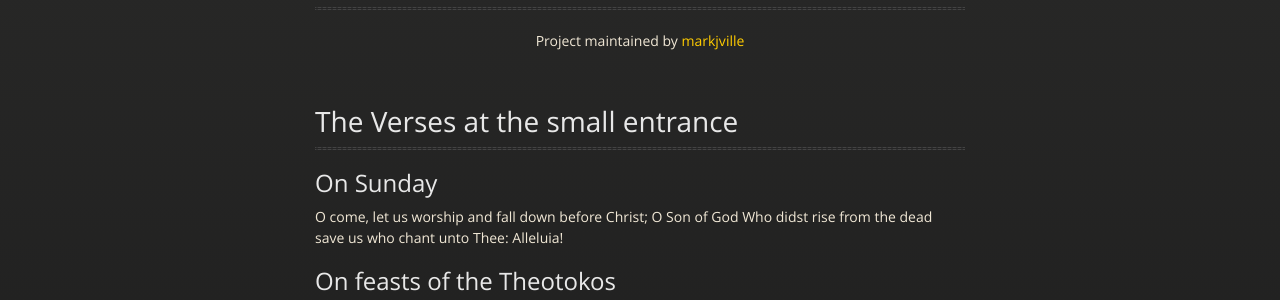
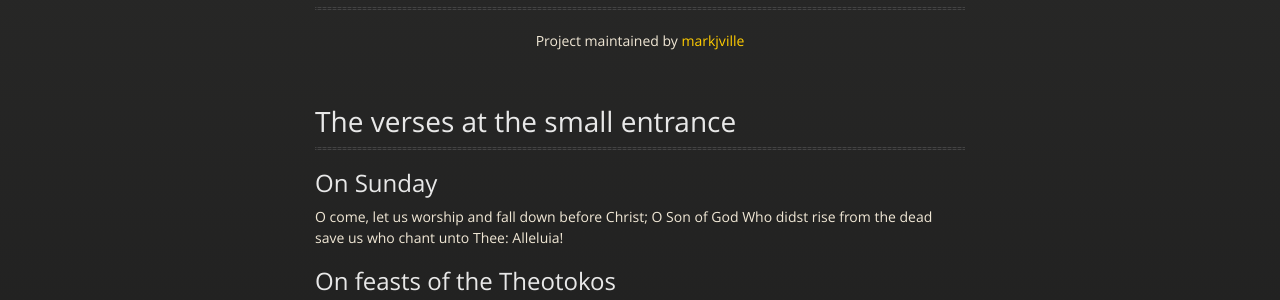
Before and after one commit to markjville/markjville.github.io, a Jekyll site: the page built from docs/verses-small-entrance.md, in a window 1280 px wide. Shown: the part 213-513 px from the top of the page. Built offline with Jekyll 4.4.1, drawn with Linux system fonts in a browser that asks for light colours; our own code applies the rules of GitHub Pages for plain Markdown files.

```diff
--- a/docs/verses-small-entrance.md
+++ b/docs/verses-small-entrance.md
@@ -1,4 +1,4 @@
-# The Verses at the small entrance
+# The verses at the small entrance
 
 ---
 
```
